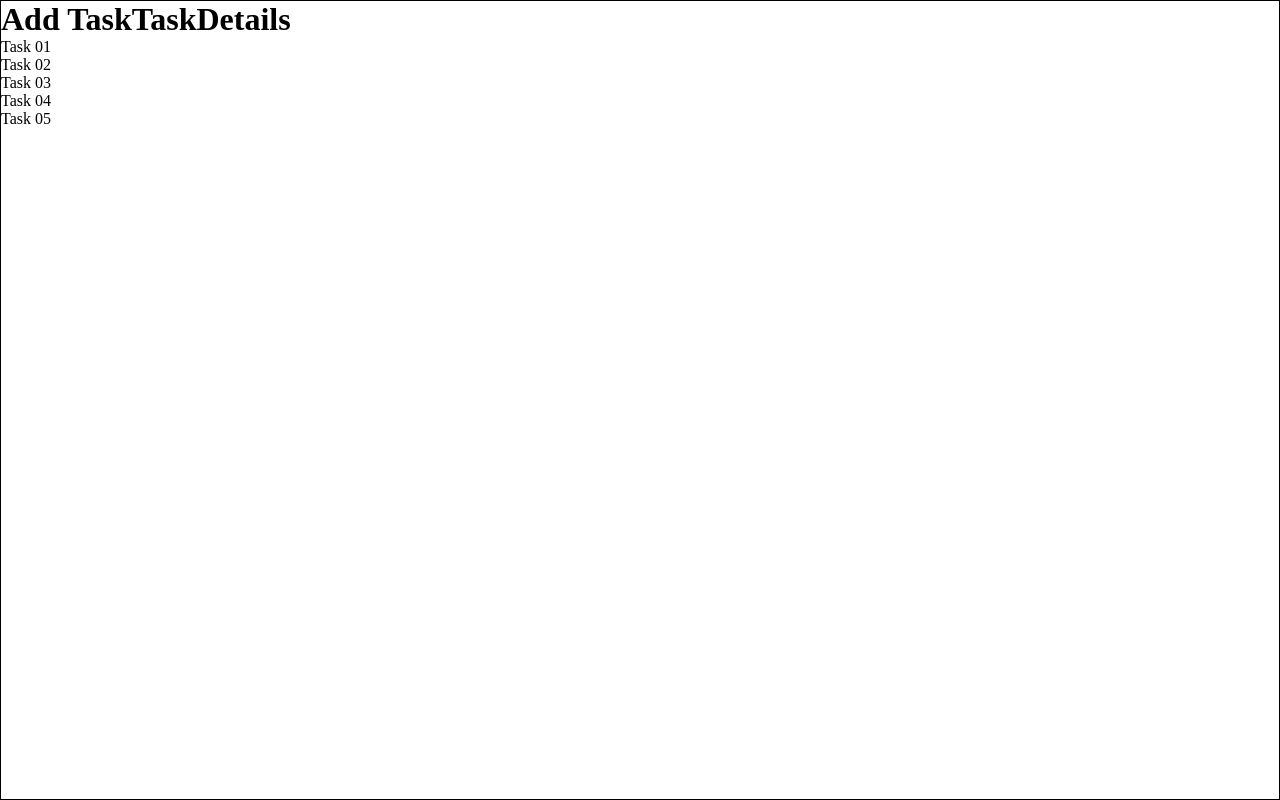
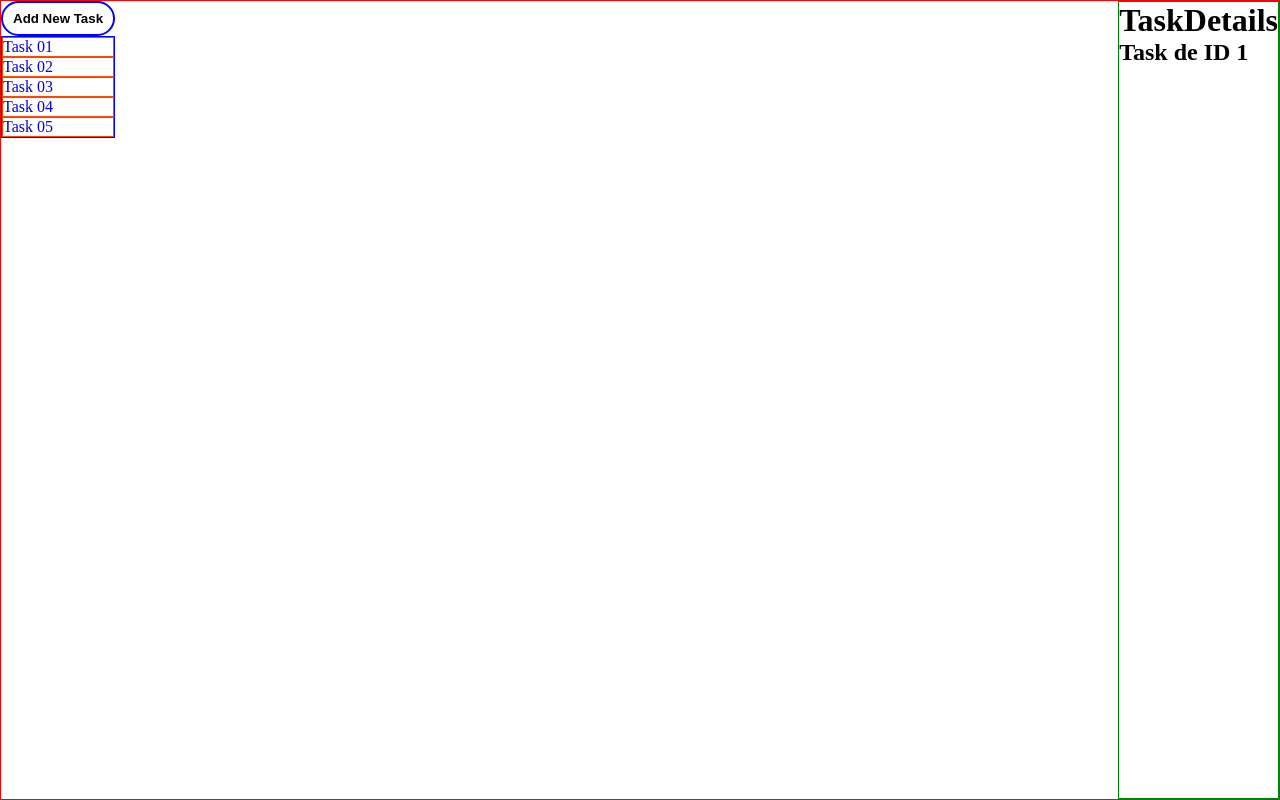
Before and after one commit to WillamiFerreira/To-Do-React-Project, a React (Vite) app: page /1 in a window 1280 px wide. Built offline with nearby package versions, Linux system fonts and the light colour scheme.

Commit message:
toda parte de conexão entre rotas concluida

```diff
--- a/src/components/Buttom/Button.module.scss
+++ b/src/components/Buttom/Button.module.scss
@@ -28,3 +28,8 @@
 .editar_btn{
     @include btn_base()
 }
+
+.adicionar_task_btn{
+    @include btn_base($color: rgb(0, 4, 255))
+
+}
--- /dev/null
+++ b/src/components/List Item/ListItem.jsx
@@ -0,0 +1,19 @@
+import styles from './ListItem.module.scss'
+import {Link} from 'react-router-dom';
+const ListItem = ({children, itemId}) => {
+
+    const toDetails = () =>{
+        //console.log(itemId)
+    }
+
+    return (
+
+        <Link to={`/${itemId}`} >
+            <div className={styles.item_ct} onClick={toDetails}>
+                {children}
+            </div>
+        </Link>
+    );
+};
+
+export default ListItem;
--- /dev/null
+++ b/src/components/List Item/ListItem.module.scss
@@ -0,0 +1,9 @@
+.item_ct{
+    border: 1px solid orangered;
+    cursor: pointer;
+
+}
+
+a{
+    text-decoration: none;
+}
--- a/src/components/List View/ListView.jsx
+++ b/src/components/List View/ListView.jsx
@@ -1,3 +1,5 @@
+import {Link} from 'react-router-dom';
+import ListItem from '../List Item/ListItem';
 import styles from './ListView.module.scss'
 
 const ListView = () => {
@@ -15,7 +17,7 @@ const ListView = () => {
                 <ul>
                     {
                         tasks.map(task => (
-                            <li key={task}>{task}</li>
+                            <li key={task}><ListItem itemId={tasks.indexOf(task)}>{task}</ListItem></li>
                         ))
                     }
                 </ul>
--- a/src/components/List View/ListView.module.scss
+++ b/src/components/List View/ListView.module.scss
@@ -0,0 +1,3 @@
+.container{
+    border: 1px solid blue;
+}
--- a/src/routes/AddNewTask/AddNewTask.jsx
+++ b/src/routes/AddNewTask/AddNewTask.jsx
@@ -1,7 +1,19 @@
+import Buttom from '../../components/Buttom/Buttom'
+import {useNavigate} from 'react-router-dom'
+
+
 const AddNewTask = () => {
+    const navigate = useNavigate();
+    const returnToHome = () =>{
+
+        navigate('/')
+
+    }
     return (
         <div>
             <h1>Add New Task</h1>
+            <Buttom onClick={returnToHome} style='salvar_btn'>Save task</Buttom>
+
         </div>
     );
 };
--- a/src/routes/Home/Home.jsx
+++ b/src/routes/Home/Home.jsx
@@ -1,11 +1,17 @@
 import ListView from '../../components/List View/ListView';
 import styles from './Home.module.scss'
-import { Outlet } from "react-router-dom";
+import { Outlet, useNavigate } from "react-router-dom";
+import Button from '../../components/Buttom/Buttom'
 const Home = () => {
+
+    const navgate = useNavigate()
+    const toAddNewTaskPage = () => {
+        navgate('/addnewtask')
+    }
     return (
         <div className={styles.container}>
             <div>
-            <h1>Add Task</h1>
+            <Button onClick={toAddNewTaskPage} style='adicionar_task_btn'>Add New Task</Button>
             <ListView />
             </div>
             <Outlet />
--- a/src/routes/Home/Home.module.scss
+++ b/src/routes/Home/Home.module.scss
@@ -3,4 +3,7 @@
     height: 100vh;
     border: 1px solid black;
     display: flex;
+    justify-content: space-between;
+
+    border: 1px solid red;
 }
--- a/src/routes/TaskDetails/TaskDetails.jsx
+++ b/src/routes/TaskDetails/TaskDetails.jsx
@@ -1,7 +1,16 @@
+import styles from './TaskDetails.module.scss'
+import { useParams } from "react-router-dom";
+
+
+
 const TaskDetails = () => {
+    const {id} = useParams();
+
     return (
-        <div>
+        <div className={styles.container}>
             <h1>TaskDetails</h1>
+            <h2>Task de ID {id}</h2>
+
         </div>
     );
 };
--- /dev/null
+++ b/src/routes/TaskDetails/TaskDetails.module.scss
@@ -0,0 +1,3 @@
+.container{
+    border: 1px solid green;
+}
```
